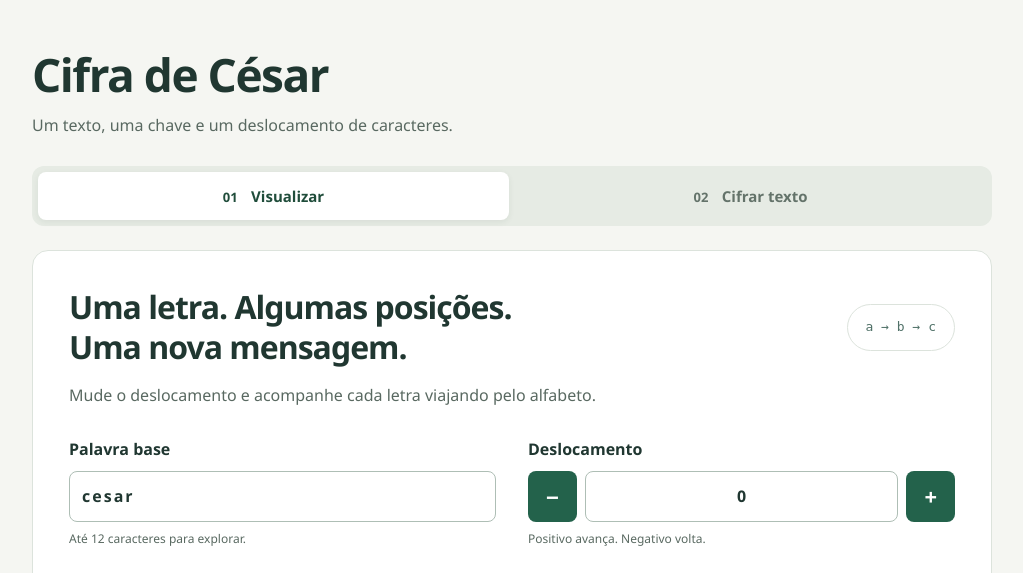
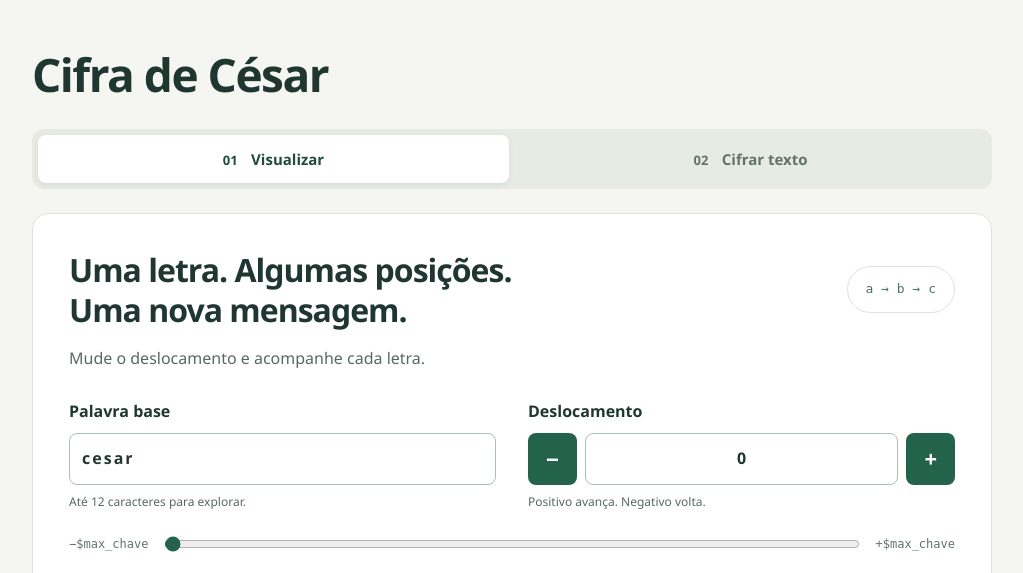
Before and after one commit to igorcsouzaa/matematica-computacional, a Python web app: template templates/index.html in a window 1280 px wide. Shown: the top 573 px of the page, without its empty margins (128-1151 px from the left). Run offline with Jinja, Linux system fonts and the light colour scheme; the template is opened without the code that fills it, so the values that code supplies are empty.

Commit message:
fix error and add image

```diff
--- a/templates/index.html
+++ b/templates/index.html
@@ -13,7 +13,6 @@
   <main data-alfabeto="$alfabeto" data-aba="$aba_inicial">
     <header>
       <h1>Cifra de César</h1>
-      <p>Um texto, uma chave e um deslocamento de caracteres.</p>
     </header>
 
     <div class="abas" role="tablist" aria-label="Explore a cifra">
@@ -28,7 +27,7 @@
           <h2>Uma letra. Algumas posições.<br>Uma nova mensagem.</h2>
         </div><span class="selo">a → b → c</span>
       </div>
-      <p class="introducao">Mude o deslocamento e acompanhe cada letra viajando pelo alfabeto.</p>
+      <p class="introducao">Mude o deslocamento e acompanhe cada letra.</p>
       <div class="controles-visual">
         <div><label for="palavra">Palavra base</label><input id="palavra" type="text" value="cesar" maxlength="12"
             autocomplete="off" spellcheck="false">
```
Also changed, not shown: atividade/atv.jpeg (added).
